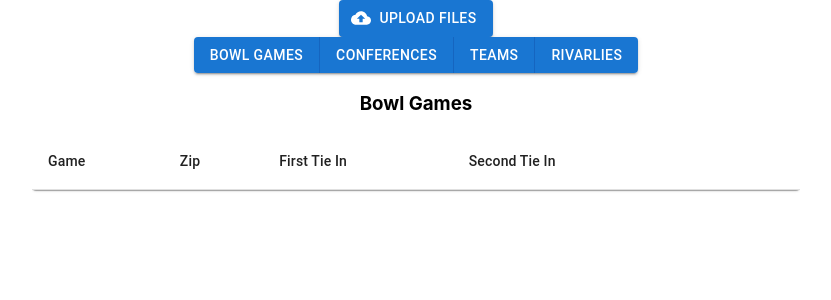
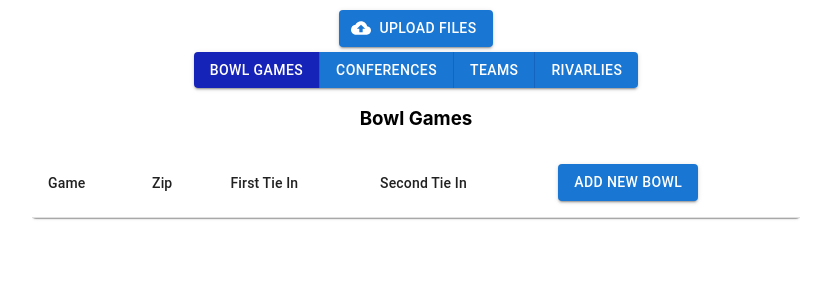
Before and after one commit to WanderingCard/cfc-league-editor, a React (Create React App) app: page / in a window 1280 px wide. Shown: the top 300 px of the page, without its empty margins (224-1055 px from the left). Built offline with nearby package versions, Linux system fonts and the light colour scheme.

Commit message:
Started work on using session storage

```diff
--- a/src/App.js
+++ b/src/App.js
@@ -67,7 +67,7 @@ function App() {
 
   function getTeamsFromConference(conference) {
     var output = [];
-    for (var i=0; i < conference.divisions.length; i++) {
+    for (var i = 0; i < conference.divisions.length; i++) {
       output = output.concat(conference.divisions[i].teams)
     }
     return output;
@@ -110,7 +110,7 @@ function App() {
         </div>
       )
     } else if (selected === 'rivarlies') {
-      return(
+      return (
         <div>
           <h3>Rivarlies</h3>
           <RivarlyTable
@@ -122,17 +122,45 @@ function App() {
   }
 
   return (
-    <div className="App">
+    <div className="App" style={{ paddingTop: '10px' }}>
       <UploadButton
         fileType='.json'
         onChange={handleFileChange}
       />
       <br></br>
-      <ButtonGroup variant='contained' aria-label='Editor Category Select'>
-        <Button onClick={() => setCategory('bowls')}>Bowl Games</Button>
-        <Button onClick={() => setCategory('conferences')}>Conferences</Button>
-        <Button onClick={() => setCategory('teams')}>Teams</Button>
-        <Button onClick={() => setCategory('rivarlies')}>Rivarlies</Button>
+      <ButtonGroup variant='contained' aria-label='Editor Category Select' style={{ marginTop: '5px' }}>
+        <Button
+          sx={{
+            backgroundColor: selectedCategory==='bowls' ? '#1623b8' : 'primary'
+          }}
+          onClick={() => setCategory('bowls')}
+        >
+          Bowl Games
+        </Button>
+        <Button
+          sx={{
+            backgroundColor: selectedCategory==='conferences' ? '#1623b8' : 'primary'
+          }}
+          onClick={() => setCategory('conferences')}
+        >
+          Conferences
+        </Button>
+        <Button
+          sx={{
+            backgroundColor: selectedCategory==='teams' ? '#1623b8' : 'primary'
+          }}
+          onClick={() => setCategory('teams')}
+        >
+          Teams
+        </Button>
+        <Button
+          sx={{
+            backgroundColor: selectedCategory==='rivarlies' ? '#1623b8' : 'primary'
+          }}
+          onClick={() => setCategory('rivarlies')}
+        >
+          Rivarlies
+        </Button>
       </ButtonGroup>
       {renderSection(selectedCategory)}
     </div>
--- /dev/null
+++ b/src/Components/Display/ColorLabel.js
@@ -0,0 +1,17 @@
+import { Square } from '@mui/icons-material'
+import { Grid2, Typography } from '@mui/material'
+import * as React from 'react'
+
+export default function ColorLabel({colorCode}) {
+    return (
+        <Grid2 container spacing={0.25}>
+            <Grid2 item size={5}>
+                <Square style={{ color: colorCode}} />
+            </Grid2>
+            <Grid2 item size={5} marginTop={'3px'}>
+                <Typography variant='p'>{colorCode}</Typography>
+            </Grid2>
+            <Grid2 item size={1} />
+        </Grid2>
+    )
+}
--- a/src/Components/Editors/BowlGameEditor.js
+++ b/src/Components/Editors/BowlGameEditor.js
@@ -44,6 +44,9 @@ export default function BowlGameEditor({ open, handleClose, gameInfo, onSubmit,
                 setTieInTwo([]);
             }
             console.log(tieInOne, tieInTwo);
+        } else {
+            setTieInOne([]);
+            setTieInTwo([]);
         }
     }, [gameInfo]);
 
--- a/src/Components/Editors/RivarlyEditor.js
+++ b/src/Components/Editors/RivarlyEditor.js
@@ -25,7 +25,11 @@ export default function RivarlyGameEditor({ open, handleClose, gameInfo, onSubmi
         setTeamB(gameInfo.teamB);
         setScheduleSlot(gameInfo.preferredSlot);
         setCadence(gameInfo.cadence);
-        setTeams(JSON.parse(window.sessionStorage.getItem('Teams')))
+        let teamList = JSON.parse(window.sessionStorage.getItem('Teams'));
+        if (teamList !== null)
+            setTeams(JSON.parse(window.sessionStorage.getItem('Teams')));
+        else
+            setTeams([]);
     }, [gameInfo]);
 
     React.useEffect(() => {
@@ -69,7 +73,7 @@ export default function RivarlyGameEditor({ open, handleClose, gameInfo, onSubmi
                             fullWidth
                             MenuProps={MenuProps}
                         >
-                            {teams.length !== 0 && teams.map((team, i) => (
+                            {(teams.length !== 0) && teams.map((team, i) => (
                                 <MenuItem key={team.abbreviation} value={team.abbreviation}>
                                     {team.name + " " + team.mascot + "(" + team.abbreviation + ")"}
                                 </MenuItem>
--- a/src/Components/Tables/BowlGamesTable.js
+++ b/src/Components/Tables/BowlGamesTable.js
@@ -41,8 +41,9 @@ export default function BowlGamesTable({ bowlGames, conferenceNames, editSubmit,
                         <TableCell>Zip</TableCell>
                         <TableCell>First Tie In</TableCell>
                         <TableCell>Second Tie In</TableCell>
-                        <TableCell></TableCell>
-                        <TableCell></TableCell>
+                        <TableCell colSpan={2}>
+                            <Button variant='contained'>Add New Bowl</Button>
+                        </TableCell>
                     </TableHead>
                     <TableBody component={Paper} sx={{ height: '300sp', overflowY: 'scroll' }}>
                         {bowlGames.map((game, i) => {
--- a/src/Components/Tables/TeamTable.js
+++ b/src/Components/Tables/TeamTable.js
@@ -2,6 +2,7 @@ import { Delete, Edit, KeyboardArrowDown, KeyboardArrowUp, Square } from '@mui/i
 import { Box, Collapse, Grid2, IconButton, Paper, Table, TableBody, TableCell, TableContainer, TableHead, TableRow, Typography } from '@mui/material';
 import * as React from 'react';
 import TeamEditor from '../Editors/TeamEditor';
+import ColorLabel from '../Display/ColorLabel';
 
 function Row({ team, handleEditorClick }) {
     const [open, setOpen] = React.useState(false);
@@ -20,13 +21,11 @@ function Row({ team, handleEditorClick }) {
                 <TableCell>{team.abbreviation}</TableCell>
                 <TableCell>{team.name}</TableCell>
                 <TableCell>{team.mascot}</TableCell>
-                <TableCell style={{alignContent: 'center', width: '10%'}}>
-                    <Square style={{ color: team.primaryColor, paddingRight: '10px' }}/>
-                    <Typography variant='p'>{team.primaryColor}</Typography>
+                <TableCell style={{alignContent: 'center', width: '10%', justifyContent:'center'}}>
+                    <ColorLabel colorCode={team.primaryColor} />
                 </TableCell>
                 <TableCell style={{alignContent: 'center', width: '10%'}}>
-                    <Square style={{ color: team.secondaryColor, paddingRight: '10px'  }} />
-                    {team.secondaryColor}
+                    <ColorLabel colorCode={team.secondaryColor} />
                 </TableCell>
                 <TableCell>{team.zipcode}</TableCell>
                 <TableCell>{team.attributes.prestige}</TableCell>
```
Lines whose indentation alone changed are shown as unchanged.
